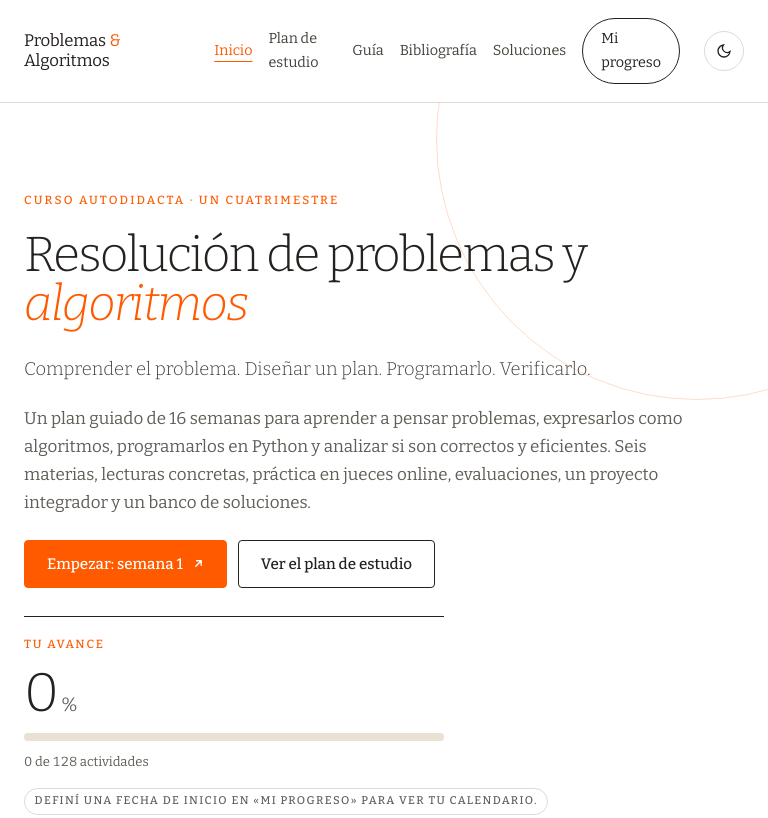
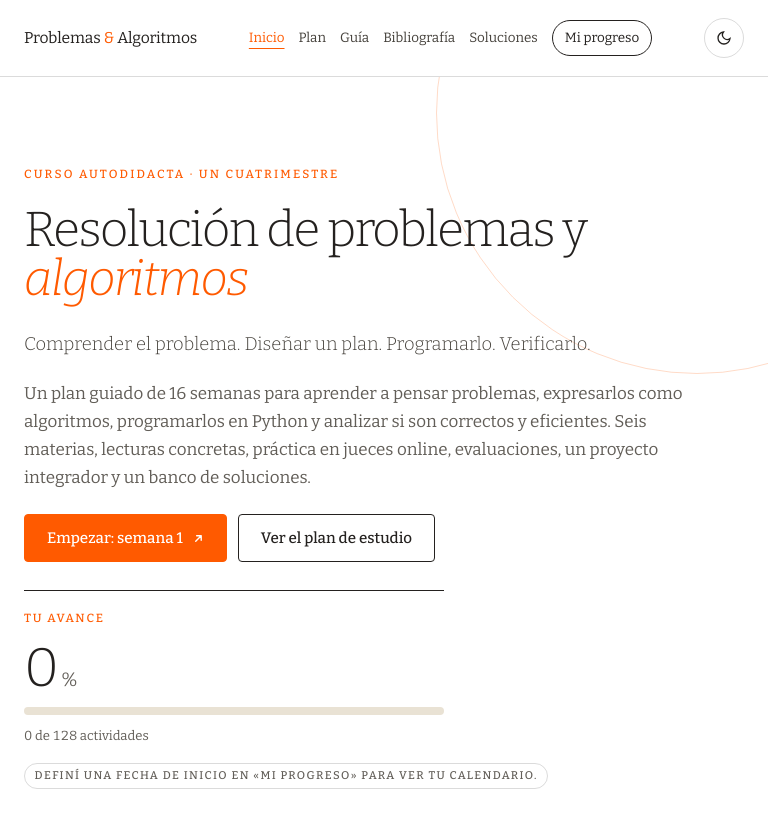
Before and after one commit to jorgebianchi/curso-problemas-algoritmos, a plain HTML site: page index.html in a window 768 px wide. Shown: the top 818 px of the page. Drawn offline with nearby package versions, Linux system fonts and the light colour scheme.

Commit message:
Menú en una sola fila en tablet (iPad vertical)
Co-Authored-By: Claude Opus 5.5 <noreply@anthropic.com>

```diff
--- a/css/styles.css
+++ b/css/styles.css
@@ -77,7 +77,8 @@ header.top { border-bottom: 1px solid var(--line); background: var(--paper); pos
 .brand b span { color: var(--rust); }
 .brand small { font-size: .7rem; letter-spacing: .18em; text-transform: uppercase; color: var(--muted); }
 .nav-links { display: flex; align-items: center; gap: 24px; }
-.nav-links a { font-size: .9rem; text-decoration: none; color: var(--ink-2); }
+.nav-links a { font-size: .9rem; text-decoration: none; color: var(--ink-2); white-space: nowrap; }
+.brand { flex-shrink: 0; white-space: nowrap; }
 .nav-links a:hover, .nav-links a.active { color: var(--rust); }
 .nav-links a.active { text-decoration: underline; text-decoration-color: var(--rust); text-underline-offset: 6px; }
 .nav-links .nav-cta { border: 1px solid var(--ink); padding: 8px 18px; border-radius: 999px; color: var(--ink); }
@@ -275,6 +276,16 @@ input:focus, select:focus, textarea:focus { border-color: var(--rust); outline:
   .hero-grid { gap: 40px; }
   .sec { gap: 32px; }
 }
+/* Tablet: menú compacto en una sola fila */
+@media (min-width: 761px) and (max-width: 1024px) {
+  .nav { gap: 14px; }
+  .nav-links { gap: 14px; }
+  .nav-links a { font-size: .84rem; }
+  .nav-links .nav-cta { padding: 6px 12px; }
+  .nav-long { display: none; }
+  .brand b { font-size: .98rem; }
+  .brand small { display: none; }
+}
 /* Tablet vertical (iPad) */
 @media (max-width: 960px) {
   .hero-grid { grid-template-columns: 1fr; gap: 28px; }
--- a/index.html
+++ b/index.html
@@ -21,7 +21,7 @@
       <a class="brand" href="#/"><b>Problemas <span>&amp;</span> Algoritmos</b><small>Curso autodidacta</small></a>
       <div class="nav-links" id="nav-links">
         <a href="#/" data-nav="inicio">Inicio</a>
-        <a href="#/plan" data-nav="plan">Plan de estudio</a>
+        <a href="#/plan" data-nav="plan">Plan<span class="nav-long"> de estudio</span></a>
         <a href="#/guia" data-nav="guia">Guía</a>
         <a href="#/bibliografia" data-nav="bibliografia">Bibliografía</a>
         <a href="#/soluciones" data-nav="soluciones">Soluciones</a>
```
